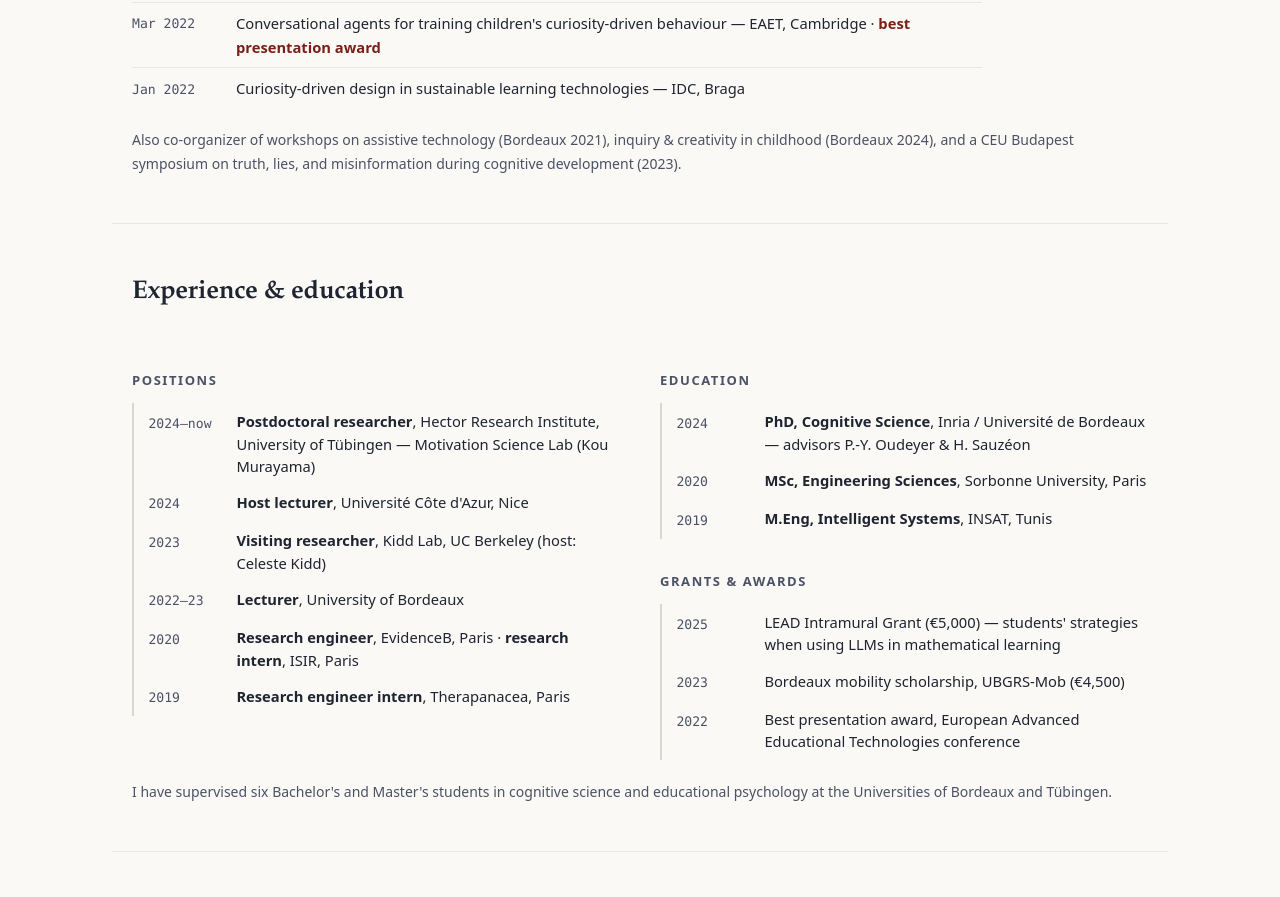
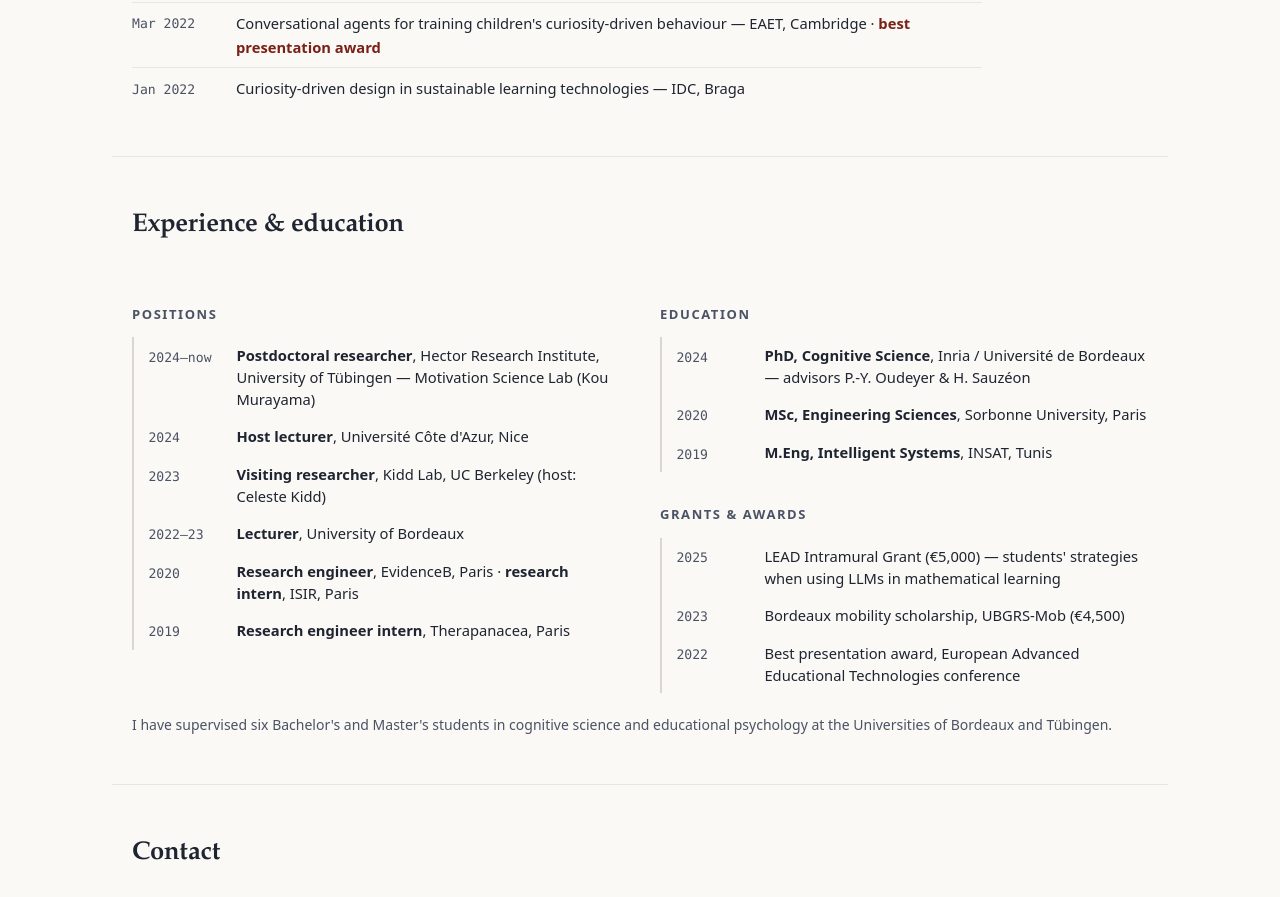
Before and after one commit to RaniaAbdelghani/raniaabdelghani.github.io, a plain HTML site: page index.html in a window 1280 px wide. Shown: the part 3760-4657 px from the top of the page. Drawn offline with Linux system fonts and the light colour scheme.

Commit message:
content: remove workshop co-organization note

```diff
--- a/index.html
+++ b/index.html
@@ -219,7 +219,6 @@
       <li><span class="talk-when">Mar 2022</span><span class="talk-what">Conversational agents for training children's curiosity-driven behaviour — EAET, Cambridge · <span class="award">best presentation award</span></span></li>
       <li><span class="talk-when">Jan 2022</span><span class="talk-what">Curiosity-driven design in sustainable learning technologies — IDC, Braga</span></li>
     </ul>
-    <p class="section-note">Also co-organizer of workshops on assistive technology (Bordeaux 2021), inquiry &amp; creativity in childhood (Bordeaux 2024), and a CEU Budapest symposium on truth, lies, and misinformation during cognitive development (2023).</p>
   </section>
 
   <!-- ============ EXPERIENCE ============ -->
```
